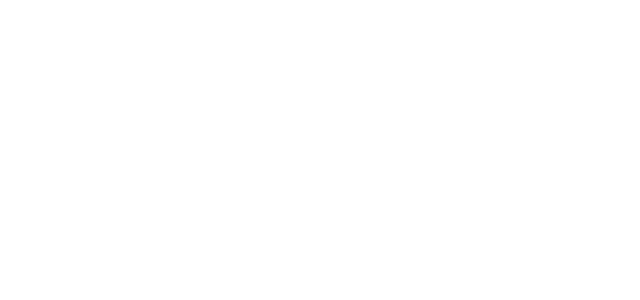
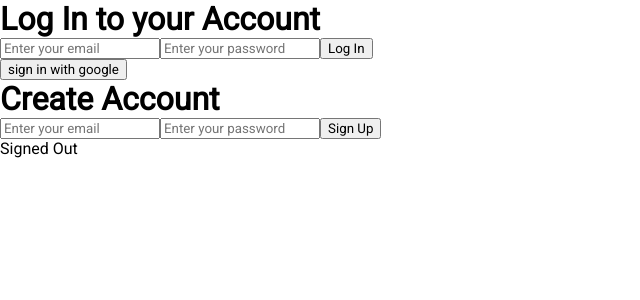
Before and after one commit to CampusCatalogue/campus-catalogue, a React (Create React App) app: page /signinAuth in a window 1280 px wide. Before the commit this address had no page. Shown: the top 300 px of the page, without its empty margins (0-640 px from the left). Built offline with nearby package versions, Linux system fonts and the light colour scheme; no server answers.

Commit message:
firebase_auth

```diff
--- a/package.json
+++ b/package.json
@@ -6,6 +6,7 @@
     "@testing-library/jest-dom": "^5.16.5",
     "@testing-library/react": "^13.4.0",
     "@testing-library/user-event": "^13.5.0",
+    "firebase": "^9.17.1",
     "react": "^18.2.0",
     "react-dom": "^18.2.0",
     "react-icons": "^4.7.1",
--- a/src/App.js
+++ b/src/App.js
@@ -5,26 +5,42 @@
 import Page3 from "./Components/Page3/Page3";
 import LandingPage from "./Components/LandingPage/landing_page";
 import ShopMenu from "./Components/shopmenu/ShopMenu";
-import { BrowserRouter as Router, Routes, Route } from "react-router-dom";
-
+import { BrowserRouter as Router, Route } from "react-router-dom";
+// import Home from "./Home";
+import SignUp from "./SignUp";
+import SignIn from "./SignIn";
+import AuthDetails from "./AuthDetails";
 function App() {
     return (
         <div className="App">
-            <Router>
-                <Routes>
-                    <Route path="/login" element={<Page1 />} />
+
+            {/* <Router> */}
+                {/* <Router> */}
+
+                    <SignIn></SignIn>
+                    <SignUp></SignUp>
+                    <AuthDetails></AuthDetails>
+                    {/* <Route path="/" element={SignIn}></Route>
+                        <Route path="/phonesignup" element={PhoneSignUp}/> */}
+
+                        {/* </Router>    */}
+                {/* <Route exact path="/signupAuth" component={SignUp} /> */}
+                {/* <Route exact path="/signinAuth" component={SignIn} /> */}
+                    {/* <Route path="/login" element={<Page1 />} />
                     <Route path="/signup" element={<Page2 />} />
                     <Route path="/aboutyou" element={<Page3 />} />
-                    <Route path="/" element={<LandingPage />} />
-                    <Route path="/ShopMenu" element={<ShopMenu />} />
+                    <Route path="/ShopMenu" element={<ShopMenu />} /> */}
 
                     {/* <Page2 /> */}
                     {/* <Page3 /> */}
                     {/* {<ShopMenu />} */}
-                </Routes>
-            </Router>
+
+
+            {/* </Router> */}
+
         </div>
     );
 }
 
+
 export default App;
--- /dev/null
+++ b/src/AuthDetails.js
@@ -0,0 +1,44 @@
+import { onAuthStateChanged, signOut } from "firebase/auth";
+import React, { useEffect, useState } from "react";
+import { auth } from "./firebase";
+
+const AuthDetails = () => {
+  const [authUser, setAuthUser] = useState(null);
+
+  useEffect(() => {
+    const listen = onAuthStateChanged(auth, (user) => {
+      if (user) {
+        setAuthUser(user);
+      } else {
+        setAuthUser(null);
+      }
+    });
+
+    return () => {
+      listen();
+    };
+  }, []);
+
+  const userSignOut = () => {
+    signOut(auth)
+      .then(() => {
+        console.log("sign out successful");
+      })
+      .catch((error) => console.log(error));
+  };
+
+  return (
+    <div>
+      {authUser ? (
+        <>
+          <p>{`Signed In as ${authUser.email}`}</p>
+          <button onClick={userSignOut}>Sign Out</button>
+        </>
+      ) : (
+        <p>Signed Out</p>
+      )}
+    </div>
+  );
+};
+
+export default AuthDetails;
--- /dev/null
+++ b/src/SignIn.js
@@ -0,0 +1,59 @@
+import firebase from 'firebase/app'
+import { signInWithEmailAndPassword } from "firebase/auth";
+import React, { useEffect, useState } from "react";
+import { auth,provider } from "./firebase";
+import {signInWithPopup} from "firebase/auth";
+// import { Link } from 'react-router-dom';
+const SignIn = () => {
+  const [email, setEmail] = useState("");
+  const [password, setPassword] = useState("");
+  const [value, setValue] = useState("");
+  const signIn = (e) => {
+    e.preventDefault();
+    signInWithEmailAndPassword(auth, email, password)
+      .then((userCredential) => {
+        console.log(userCredential);
+      })
+      .catch((error) => {
+        console.log(error);
+      });
+  };
+const handleClick=()=>{
+signInWithPopup(auth,provider).then((data)=>{
+  setValue(data.user.email)
+  localStorage.setItem("email",data.user.email)
+})
+}
+useEffect(()=>{
+  setValue(localStorage.getItem('email'))
+  console.log(value)
+},[])
+  return (
+    <div className="sign-in-container">
+      <form onSubmit={signIn}>
+        <h1>Log In to your Account</h1>
+        <input
+          type="email"
+          placeholder="Enter your email"
+          value={email}
+          onChange={(e) => setEmail(e.target.value)}
+        ></input>
+        <input
+          type="password"
+          placeholder="Enter your password"
+          value={password}
+          onChange={(e) => setPassword(e.target.value)}
+        ></input>
+        <button type="submit">Log In</button>
+      </form>
+      <div>
+        {(value)?<p>google</p>:
+        <button onClick={handleClick} > sign in with google </button>
+        }
+      </div>
+
+    </div>
+  );
+};
+
+export default SignIn;
--- /dev/null
+++ b/src/SignUp.js
@@ -0,0 +1,45 @@
+import firebase from 'firebase/app';
+// import auth from 'firebase/auth';
+// import 'firebase/firestore';
+import { createUserWithEmailAndPassword } from "firebase/auth";
+import React, { useState } from "react";
+import { auth } from "./firebase";
+
+const SignUp = () => {
+  const [email, setEmail] = useState("");
+  const [password, setPassword] = useState("");
+
+  const signUp = (e) => {
+    e.preventDefault();
+    createUserWithEmailAndPassword(auth, email, password)
+      .then((userCredential) => {
+        console.log(userCredential);
+      })
+      .catch((error) => {
+        console.log(error);
+      });
+  };
+
+  return (
+    <div className="sign-in-container">
+      <form onSubmit={signUp}>
+        <h1>Create Account</h1>
+        <input
+          type="email"
+          placeholder="Enter your email"
+          value={email}
+          onChange={(e) => setEmail(e.target.value)}
+        ></input>
+        <input
+          type="password"
+          placeholder="Enter your password"
+          value={password}
+          onChange={(e) => setPassword(e.target.value)}
+        ></input>
+        <button type="submit">Sign Up</button>
+      </form>
+    </div>
+  );
+};
+
+export default SignUp;
--- /dev/null
+++ b/src/firebase.js
@@ -0,0 +1,27 @@
+// Import the functions you need from the SDKs you need
+import firebase from 'firebase/app';
+
+import { initializeApp } from "firebase/app";
+import { getAnalytics } from "firebase/analytics";
+import { getAuth,GoogleAuthProvider } from "firebase/auth";
+// TODO: Add SDKs for Firebase products that you want to use
+// https://firebase.google.com/docs/web/setup#available-libraries
+
+// Your web app's Firebase configuration
+// For Firebase JS SDK v7.20.0 and later, measurementId is optional
+const firebaseConfig = {
+  apiKey: "AIzaSyAbMgdd1i1Cxph0NFM5PAbFNKJgqAzOox4",
+  authDomain: "campus-catalogue-b9d95.firebaseapp.com",
+  projectId: "campus-catalogue-b9d95",
+  storageBucket: "campus-catalogue-b9d95.appspot.com",
+  messagingSenderId: "643851597499",
+  appId: "1:643851597499:web:d0aff4e880b47d83479b9e",
+  measurementId: "G-41YRZTQXM4"
+};
+
+// Initialize Firebase
+const app = initializeApp(firebaseConfig);
+// const auth = getAuth(app);
+export const provider=new GoogleAuthProvider();
+export const auth = getAuth(app);
+const analytics = getAnalytics(app);
```
Also changed, not shown: 1 other file (tests, documents, lock files or other folders).
